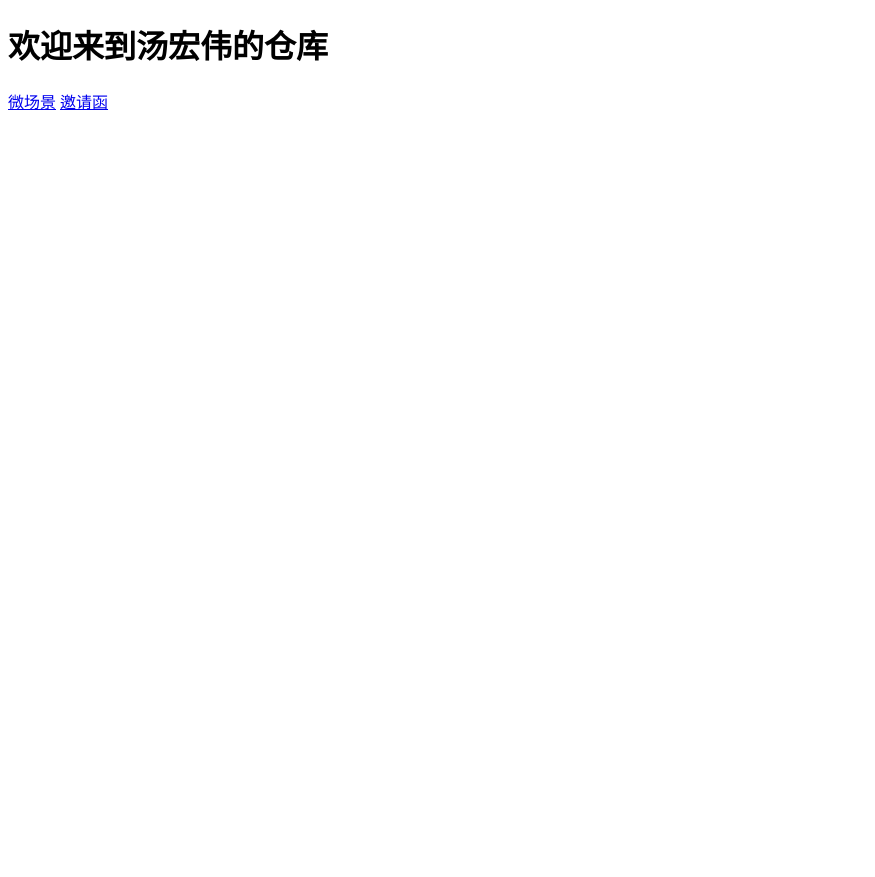
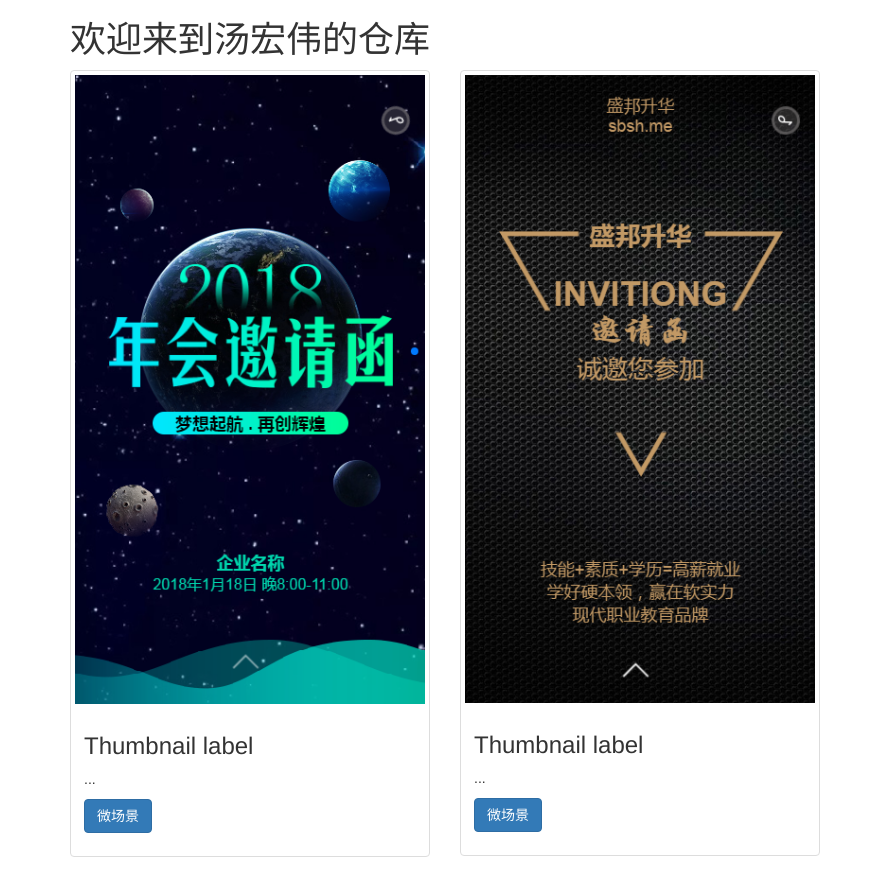
Before and after one commit to tanghongwei0/tanghongwei0.github.io, a plain HTML site: page index.html in a window 1280 px wide. Shown: the whole page, without its empty margins (0-875 px from the left). Before the commit the page ends 800 px from the top, so only its background shows below. Drawn offline with nearby package versions, Linux system fonts and the light colour scheme.

Commit message:
no message

```diff
--- a/index.html
+++ b/index.html
@@ -4,10 +4,37 @@
     <meta charset="UTF-8">
     <title>Document</title>
     <meta name="viewport" content="width=device-width, initial-scale=1, minimum-scale=1, maximum-scale=1">
+    <link rel="stylesheet" href="https://cdn.bootcss.com/bootstrap/3.3.7/css/bootstrap.min.css">
 </head>
 <body>
-    <h1>欢迎来到汤宏伟的仓库</h1>
-    <a href="weichangjing/index.html">微场景</a>
-    <a href="yaoqinghan/index.html">邀请函</a>
+
+    <div class="container">
+        <h1>欢迎来到汤宏伟的仓库</h1>
+        <div class="row">
+            <div class="col-sm-6 col-md-4">
+                <div class="thumbnail">
+                    <img src="img/weichangjing.png" alt="">
+                    <div class="caption">
+                        <h3>Thumbnail label</h3>
+                        <p>...</p>
+                        <p><a href="weichangjing/index.html" class="btn btn-primary" role="button">微场景</a></p>
+                    </div>
+                </div>
+            </div>
+            <div class="col-sm-6 col-md-4">
+                <div class="thumbnail">
+                    <img src="img/yaoqinghan.png" alt="">
+                    <div class="caption">
+                        <h3>Thumbnail label</h3>
+                        <p>...</p>
+                        <p><a href="yaoqinghan/index.html" class="btn btn-primary" role="button">微场景</a></p>
+                    </div>
+                </div>
+            </div>
+        </div>
+    </div>
+
+    <script src="https://cdn.bootcss.com/jquery/3.2.1/jquery.min.js"></script>
+    <script src="https://cdn.bootcss.com/bootstrap/3.3.7/js/bootstrap.min.js"></script>
 </body>
 </html>
```
Also changed, not shown: img/weichangjing.png (added), img/yaoqinghan.png (added).
